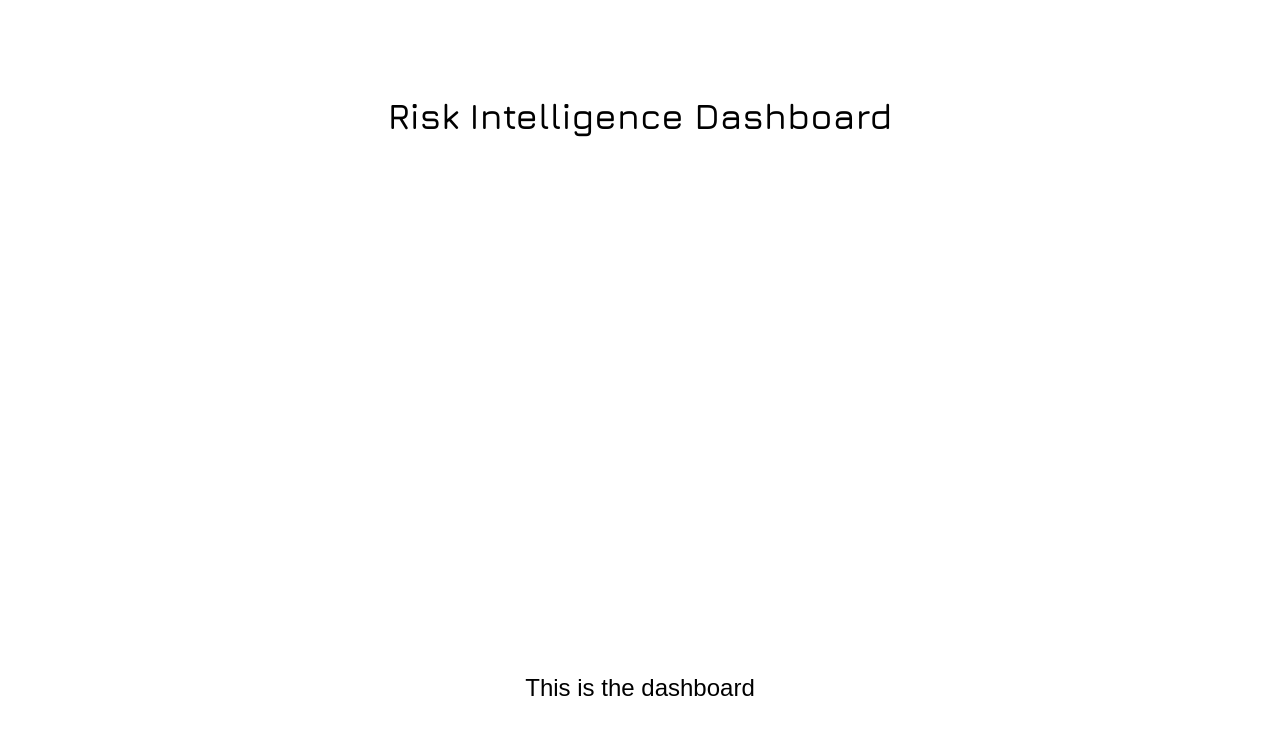
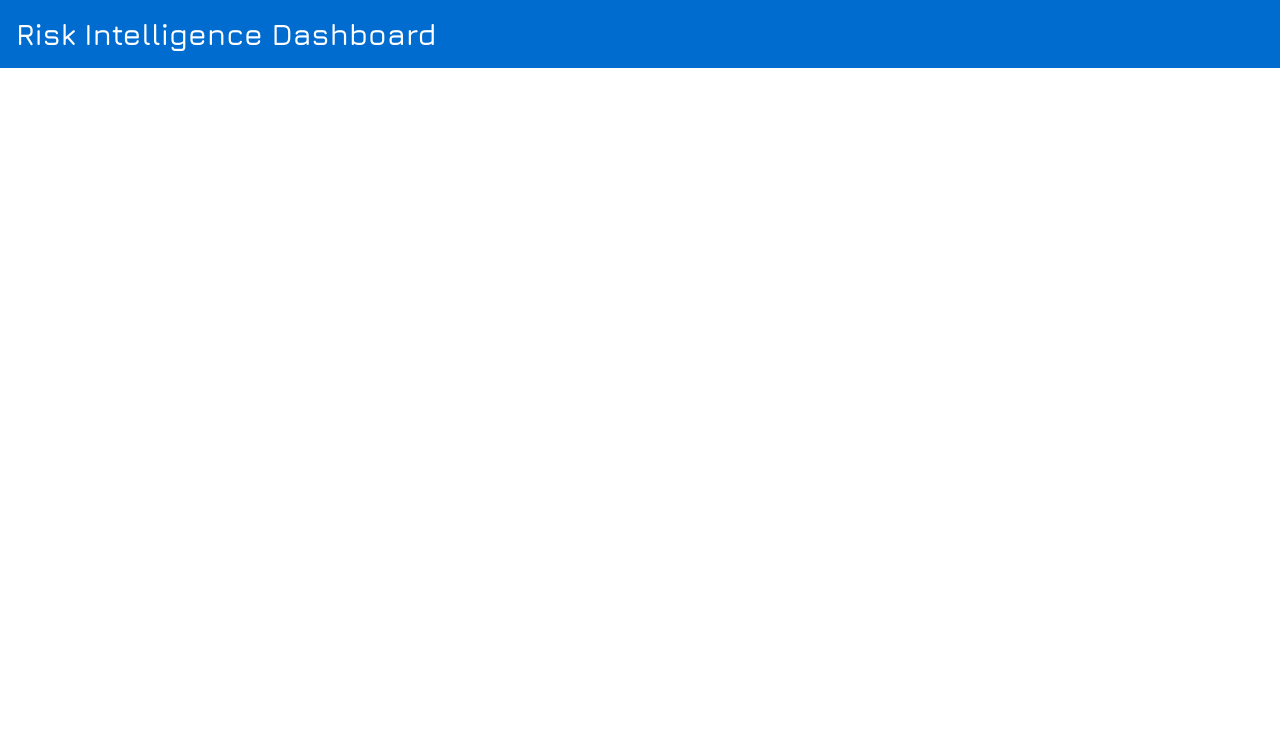
Before and after one commit to supraditya/risk-intelligence-dashboard, a Next.js app: page / in a window 1280 px wide. Shown: the top 734 px of the page. Built offline with nearby package versions, Linux system fonts and the light colour scheme; a web font is replaced by a local one.

Commit message:
Added navbar

```diff
--- a/src/app/page.js
+++ b/src/app/page.js
@@ -1,14 +1,12 @@
 import Image from "next/image";
+import Navbar from "@/components/Navbar";
 
 export default function Home() {
   return (
-    <main className="flex min-h-screen flex-col items-center justify-between p-24">
-      <h1 className="text-4xl font-primary font-semibold">
-        Risk Intelligence Dashboard
-      </h1>
-      <h1 className="text-2xl font-secondary font-normal">
-        This is the dashboard
-      </h1>
-    </main>
+    <div>
+      <Navbar/>
+      <main className="flex min-h-screen flex-col items-center justify-between p-24">
+      </main>
+    </div>
   );
 }
--- /dev/null
+++ b/src/components/Navbar.js
@@ -0,0 +1,10 @@
+// create a nextjs navbar component
+import Link from "next/link";
+
+export default function Navbar() {
+  return (
+    <nav className="flex justify-between items-start p-4 bg-primary-blue text-white">
+      <p className="text-3xl font-primary text-white font-semibold">Risk Intelligence Dashboard</p>
+    </nav>
+  );
+}
```
